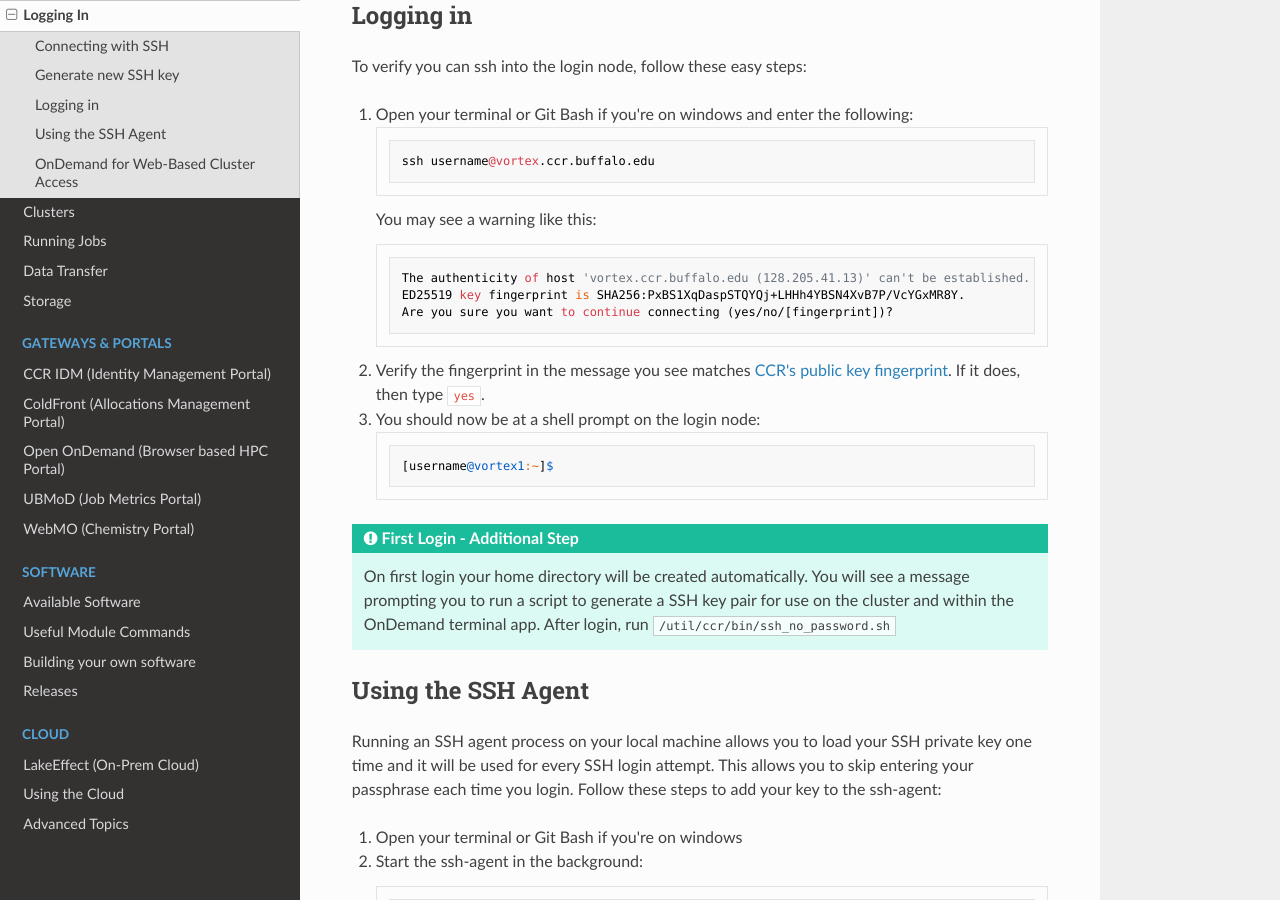
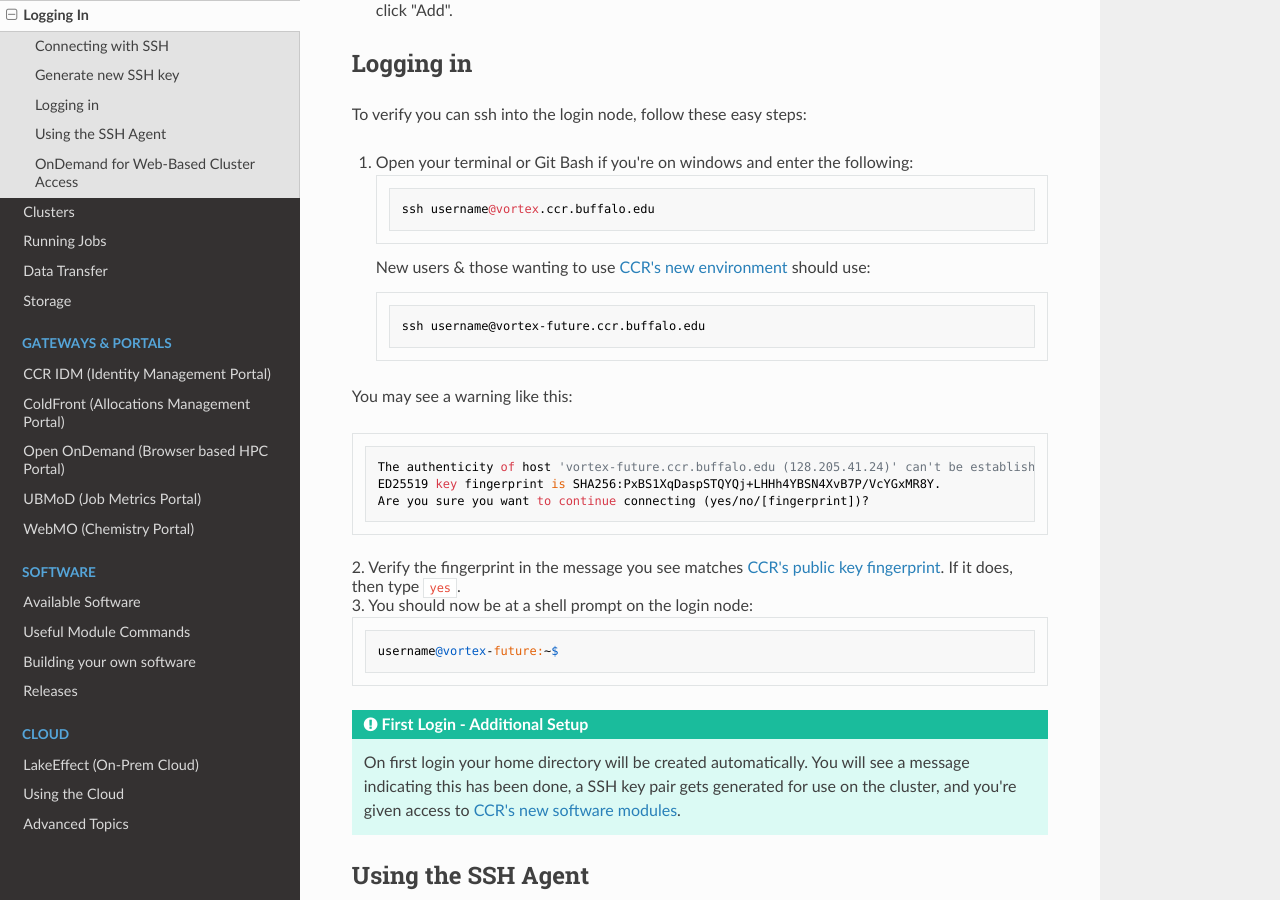
Before and after one commit to ubccr/ccrdocs, an MkDocs documentation site: the page built from pages/hpc/login.md, in a window 1280 px wide and 900 px high, scrolled down 1668 px. Built offline with MkDocs 1.6.1, drawn with Linux system fonts in a browser that asks for light colours; nearby versions of some CDN libraries; some of the changed text lies outside the part shown.

Commit message:
updated vortex to vortex-future most places

````diff
--- a/pages/hpc/login.md
+++ b/pages/hpc/login.md
@@ -9,6 +9,8 @@ number of tasks:
 - Transfer Data
 - Submitting Jobs
 - Access storage resources
+
+==As of August 2023, new users have access to CCR's new environment.  See [here](../howto/newenv.md) for more information==
 
 This page covers connecting to a login node using SSH (Secure Shell Protocol).
 When you connect via SSH, you authenticate using a private key file on your
@@ -69,9 +71,14 @@ To verify you can ssh into the login node, follow these easy steps:
    ```bash
    ssh username@vortex.ccr.buffalo.edu
    ```
+   New users & those wanting to use [CCR's new environment](../howto/newenv.md) should use:
+   ```basg
+   ssh username@vortex-future.ccr.buffalo.edu
+   ```
+
    You may see a warning like this:
    ```
-   The authenticity of host 'vortex.ccr.buffalo.edu (128.205.41.13)' can't be established.
+   The authenticity of host 'vortex-future.ccr.buffalo.edu (128.205.41.24)' can't be established.
    ED25519 key fingerprint is SHA256:PxBS1XqDaspSTQYQj+LHHh4YBSN4XvB7P/VcYGxMR8Y.
    Are you sure you want to continue connecting (yes/no/[fingerprint])?
    ```
@@ -79,11 +86,11 @@ To verify you can ssh into the login node, follow these easy steps:
    If it does, then type `yes`.
 3. You should now be at a shell prompt on the login node:
 ```
-[username@vortex1:~]$
+username@vortex-future:~$
 ```
 
-!!! Tip "First Login - Additional Step"
-    On first login your home directory will be created automatically.  You will see a message prompting you to run a script to generate a SSH key pair for use on the cluster and within the OnDemand terminal app.  After login, run ``/util/ccr/bin/ssh_no_password.sh``
+!!! Tip "First Login - Additional Setup"
+    On first login your home directory will be created automatically.  You will see a message indicating this has been done, a SSH key pair gets generated for use on the cluster, and you're given access to [CCR's new software modules](../software/modules.md).
 
 
 ## Using the SSH Agent
@@ -114,7 +121,7 @@ $ ssh-add -L
 
 ## OnDemand for Web-Based Cluster Access
 
-[Open OnDemand](https://ondemand.ccr.buffalo.edu) provides access to CCR's
+[Open OnDemand](https://ondemand-future.ccr.buffalo.edu) provides access to CCR's
 clusters, storage, visualization servers, and interactive apps.  CCR's OnDemand
 portal offers Linux desktops for GUI-based applications, software applications
 like MatLab, RStudio Desktop, Jupyter Notebook, and vscode, an interactive
````
Also changed, not shown: pages/hpc/data-transfer.md (+5 -5 lines).
